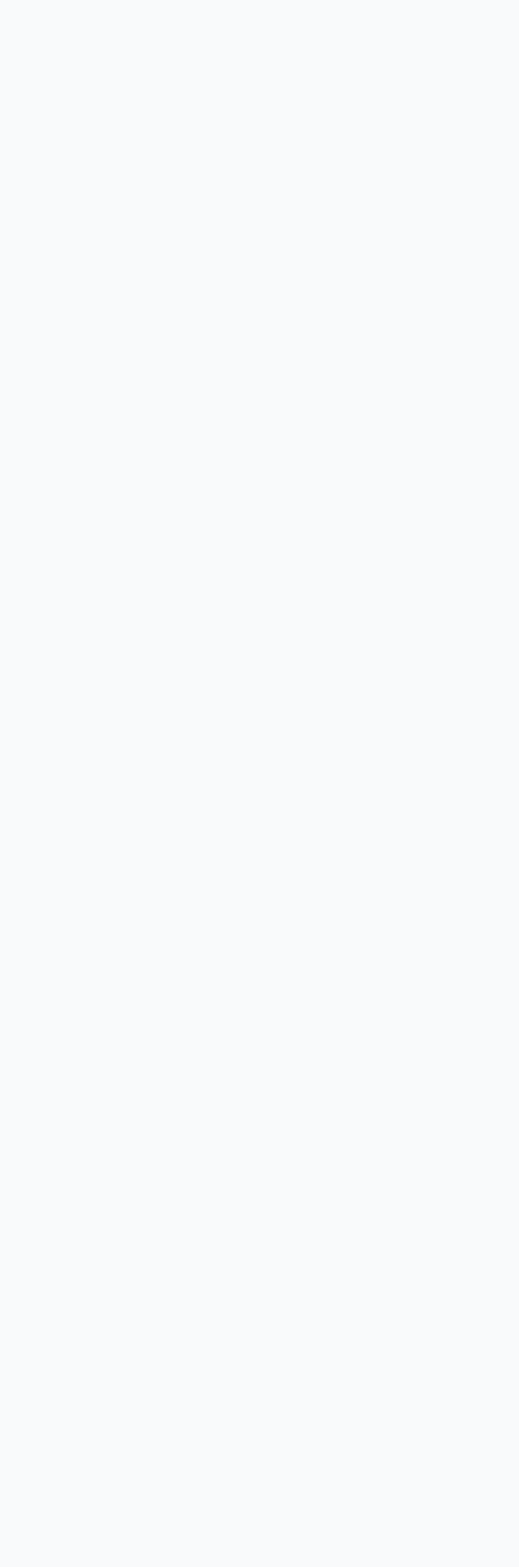
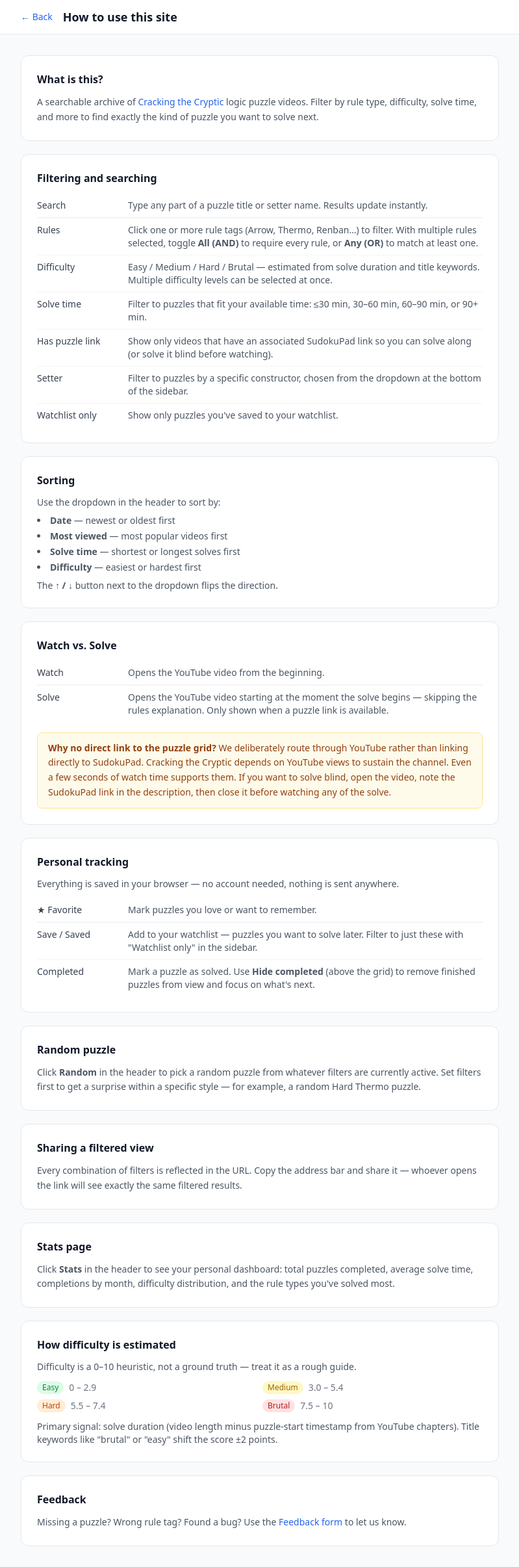
Before and after one commit to abohn/sudoku, a React (Vite) app in the folder frontend/: page /#/help in a window 1280 px wide. Before the commit this address had no page. Shown: the whole page at 65% size, without its empty margins (240-1039 px from the left). Before the commit the page ends 800 px from the top, so only its background shows below. Built offline with nearby package versions, Linux system fonts and the light colour scheme.

Commit message:
feat: add Help page with full user guide, accessible from header

```diff
--- a/frontend/src/App.tsx
+++ b/frontend/src/App.tsx
@@ -1,4 +1,5 @@
 import { HashRouter, Route, Routes } from "react-router-dom";
+import Help from "./pages/Help";
 import Home from "./pages/Home";
 import Stats from "./pages/Stats";
 
@@ -8,6 +9,7 @@ export default function App() {
       <Routes>
         <Route path="/" element={<Home />} />
         <Route path="/stats" element={<Stats />} />
+        <Route path="/help" element={<Help />} />
       </Routes>
     </HashRouter>
   );
--- /dev/null
+++ b/frontend/src/pages/Help.tsx
@@ -0,0 +1,212 @@
+import { Link } from "react-router-dom";
+
+function Section({ title, children }: { title: string; children: React.ReactNode }) {
+  return (
+    <section className="bg-white rounded-xl border border-gray-200 p-6">
+      <h2 className="text-base font-bold text-gray-900 mb-3">{title}</h2>
+      {children}
+    </section>
+  );
+}
+
+function Row({ label, children }: { label: string; children: React.ReactNode }) {
+  return (
+    <div className="flex gap-3 py-2 border-b border-gray-100 last:border-0">
+      <span className="w-32 shrink-0 text-sm font-medium text-gray-700">{label}</span>
+      <span className="text-sm text-gray-600">{children}</span>
+    </div>
+  );
+}
+
+export default function Help() {
+  return (
+    <div className="min-h-screen bg-gray-50">
+      <header className="bg-white border-b border-gray-200 sticky top-0 z-10">
+        <div className="max-w-3xl mx-auto px-4 py-3 flex items-center gap-4">
+          <Link to="/" className="text-sm text-blue-600 hover:underline">
+            ← Back
+          </Link>
+          <h1 className="text-lg font-bold text-gray-900">How to use this site</h1>
+        </div>
+      </header>
+
+      <div className="max-w-3xl mx-auto px-4 py-8 space-y-5">
+        {/* What is this */}
+        <Section title="What is this?">
+          <p className="text-sm text-gray-600 leading-relaxed">
+            A searchable archive of{" "}
+            <a
+              href="https://www.youtube.com/@CrackingTheCryptic"
+              target="_blank"
+              rel="noopener noreferrer"
+              className="text-blue-600 hover:underline"
+            >
+              Cracking the Cryptic
+            </a>{" "}
+            logic puzzle videos. Filter by rule type, difficulty, solve time, and more to find
+            exactly the kind of puzzle you want to solve next.
+          </p>
+        </Section>
+
+        {/* Filters */}
+        <Section title="Filtering and searching">
+          <div className="divide-y divide-gray-100">
+            <Row label="Search">
+              Type any part of a puzzle title or setter name. Results update instantly.
+            </Row>
+            <Row label="Rules">
+              Click one or more rule tags (Arrow, Thermo, Renban…) to filter. With multiple rules
+              selected, toggle <strong>All (AND)</strong> to require every rule, or{" "}
+              <strong>Any (OR)</strong> to match at least one.
+            </Row>
+            <Row label="Difficulty">
+              Easy / Medium / Hard / Brutal — estimated from solve duration and title keywords.
+              Multiple difficulty levels can be selected at once.
+            </Row>
+            <Row label="Solve time">
+              Filter to puzzles that fit your available time: ≤30 min, 30–60 min, 60–90 min, or 90+
+              min.
+            </Row>
+            <Row label="Has puzzle link">
+              Show only videos that have an associated SudokuPad link so you can solve along (or
+              solve it blind before watching).
+            </Row>
+            <Row label="Setter">
+              Filter to puzzles by a specific constructor, chosen from the dropdown at the bottom of
+              the sidebar.
+            </Row>
+            <Row label="Watchlist only">Show only puzzles you've saved to your watchlist.</Row>
+          </div>
+        </Section>
+
+        {/* Sort */}
+        <Section title="Sorting">
+          <p className="text-sm text-gray-600 mb-2">Use the dropdown in the header to sort by:</p>
+          <ul className="text-sm text-gray-600 space-y-1 list-disc list-inside">
+            <li>
+              <strong>Date</strong> — newest or oldest first
+            </li>
+            <li>
+              <strong>Most viewed</strong> — most popular videos first
+            </li>
+            <li>
+              <strong>Solve time</strong> — shortest or longest solves first
+            </li>
+            <li>
+              <strong>Difficulty</strong> — easiest or hardest first
+            </li>
+          </ul>
+          <p className="text-sm text-gray-600 mt-2">
+            The <strong>↑ / ↓</strong> button next to the dropdown flips the direction.
+          </p>
+        </Section>
+
+        {/* Watch vs Solve */}
+        <Section title="Watch vs. Solve">
+          <div className="divide-y divide-gray-100">
+            <Row label="Watch">Opens the YouTube video from the beginning.</Row>
+            <Row label="Solve">
+              Opens the YouTube video starting at the moment the solve begins — skipping the rules
+              explanation. Only shown when a puzzle link is available.
+            </Row>
+          </div>
+          <div className="mt-4 bg-amber-50 border border-amber-200 rounded-lg px-4 py-3">
+            <p className="text-sm text-amber-800 leading-relaxed">
+              <strong>Why no direct link to the puzzle grid?</strong> We deliberately route through
+              YouTube rather than linking directly to SudokuPad. Cracking the Cryptic depends on
+              YouTube views to sustain the channel. Even a few seconds of watch time supports them.
+              If you want to solve blind, open the video, note the SudokuPad link in the
+              description, then close it before watching any of the solve.
+            </p>
+          </div>
+        </Section>
+
+        {/* Personal tracking */}
+        <Section title="Personal tracking">
+          <p className="text-sm text-gray-600 mb-3">
+            Everything is saved in your browser — no account needed, nothing is sent anywhere.
+          </p>
+          <div className="divide-y divide-gray-100">
+            <Row label="★ Favorite">Mark puzzles you love or want to remember.</Row>
+            <Row label="Save / Saved">
+              Add to your watchlist — puzzles you want to solve later. Filter to just these with
+              "Watchlist only" in the sidebar.
+            </Row>
+            <Row label="Completed">
+              Mark a puzzle as solved. Use <strong>Hide completed</strong> (above the grid) to
+              remove finished puzzles from view and focus on what's next.
+            </Row>
+          </div>
+        </Section>
+
+        {/* Random */}
+        <Section title="Random puzzle">
+          <p className="text-sm text-gray-600 leading-relaxed">
+            Click <strong>Random</strong> in the header to pick a random puzzle from whatever
+            filters are currently active. Set filters first to get a surprise within a specific
+            style — for example, a random Hard Thermo puzzle.
+          </p>
+        </Section>
+
+        {/* Sharing */}
+        <Section title="Sharing a filtered view">
+          <p className="text-sm text-gray-600 leading-relaxed">
+            Every combination of filters is reflected in the URL. Copy the address bar and share it
+            — whoever opens the link will see exactly the same filtered results.
+          </p>
+        </Section>
+
+        {/* Stats */}
+        <Section title="Stats page">
+          <p className="text-sm text-gray-600 leading-relaxed">
+            Click <strong>Stats</strong> in the header to see your personal dashboard: total puzzles
+            completed, average solve time, completions by month, difficulty distribution, and the
+            rule types you've solved most.
+          </p>
+        </Section>
+
+        {/* Difficulty */}
+        <Section title="How difficulty is estimated">
+          <p className="text-sm text-gray-600 mb-3">
+            Difficulty is a 0–10 heuristic, not a ground truth — treat it as a rough guide.
+          </p>
+          <div className="grid grid-cols-2 gap-2 text-sm mb-3">
+            {[
+              { label: "Easy", range: "0 – 2.9", cls: "bg-green-100 text-green-700" },
+              { label: "Medium", range: "3.0 – 5.4", cls: "bg-yellow-100 text-yellow-700" },
+              { label: "Hard", range: "5.5 – 7.4", cls: "bg-orange-100 text-orange-700" },
+              { label: "Brutal", range: "7.5 – 10", cls: "bg-red-100 text-red-700" },
+            ].map(({ label, range, cls }) => (
+              <div key={label} className="flex items-center gap-2">
+                <span className={`px-2 py-0.5 rounded-full text-xs font-medium ${cls}`}>
+                  {label}
+                </span>
+                <span className="text-gray-500">{range}</span>
+              </div>
+            ))}
+          </div>
+          <p className="text-sm text-gray-600">
+            Primary signal: solve duration (video length minus puzzle-start timestamp from YouTube
+            chapters). Title keywords like "brutal" or "easy" shift the score ±2 points.
+          </p>
+        </Section>
+
+        {/* Feedback */}
+        <Section title="Feedback">
+          <p className="text-sm text-gray-600 leading-relaxed">
+            Missing a puzzle? Wrong rule tag? Found a bug? Use the{" "}
+            <a
+              href="https://docs.google.com/forms/d/e/1FAIpQLSd8dru84uSsy8eMWLn2Jz44mhbOxp6cn3lAVyO1f_kq4kwrrA/viewform"
+              target="_blank"
+              rel="noopener noreferrer"
+              className="text-blue-600 hover:underline"
+            >
+              Feedback form
+            </a>{" "}
+            to let us know.
+          </p>
+        </Section>
+      </div>
+    </div>
+  );
+}
--- a/frontend/src/pages/Home.tsx
+++ b/frontend/src/pages/Home.tsx
@@ -283,6 +283,12 @@ export default function Home() {
             >
               Stats
             </Link>
+            <Link
+              to="/help"
+              className="text-sm border border-gray-300 rounded-lg px-2.5 py-1.5 bg-white hover:bg-gray-50 text-gray-600"
+            >
+              Help
+            </Link>
             <a
               href="https://docs.google.com/forms/d/e/1FAIpQLSd8dru84uSsy8eMWLn2Jz44mhbOxp6cn3lAVyO1f_kq4kwrrA/viewform"
               target="_blank"
```
